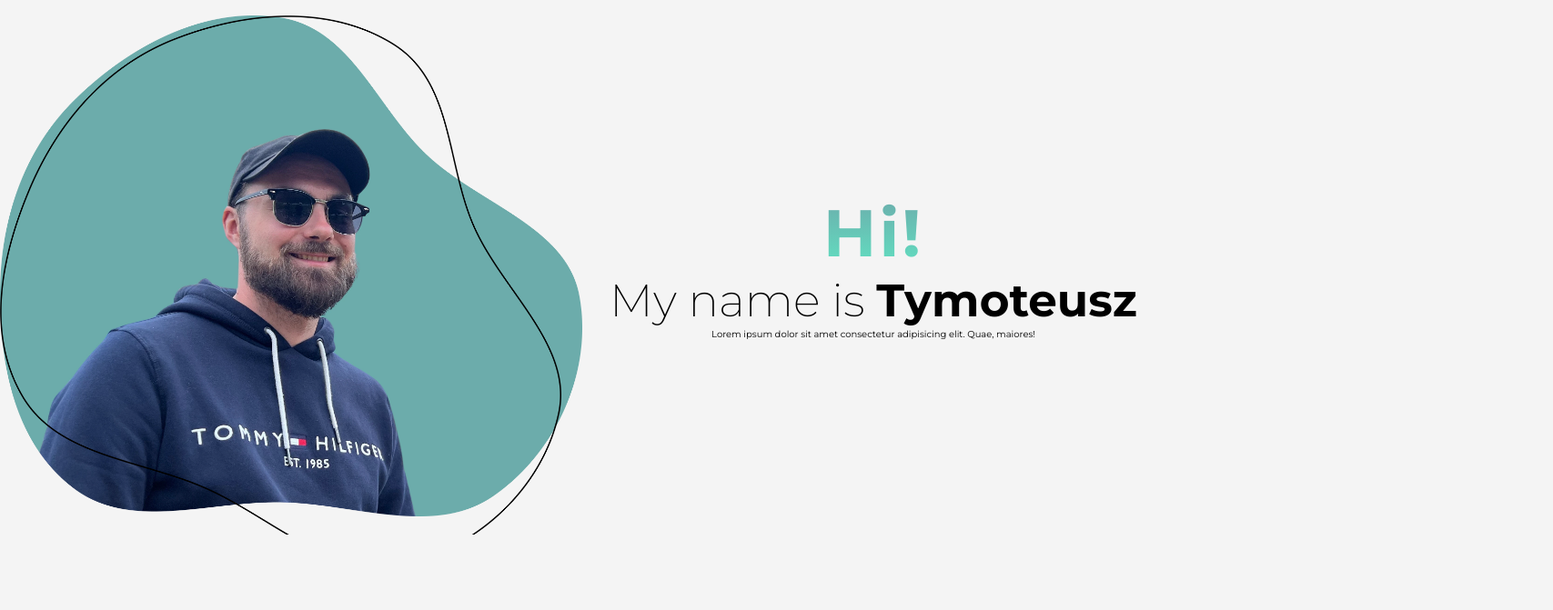
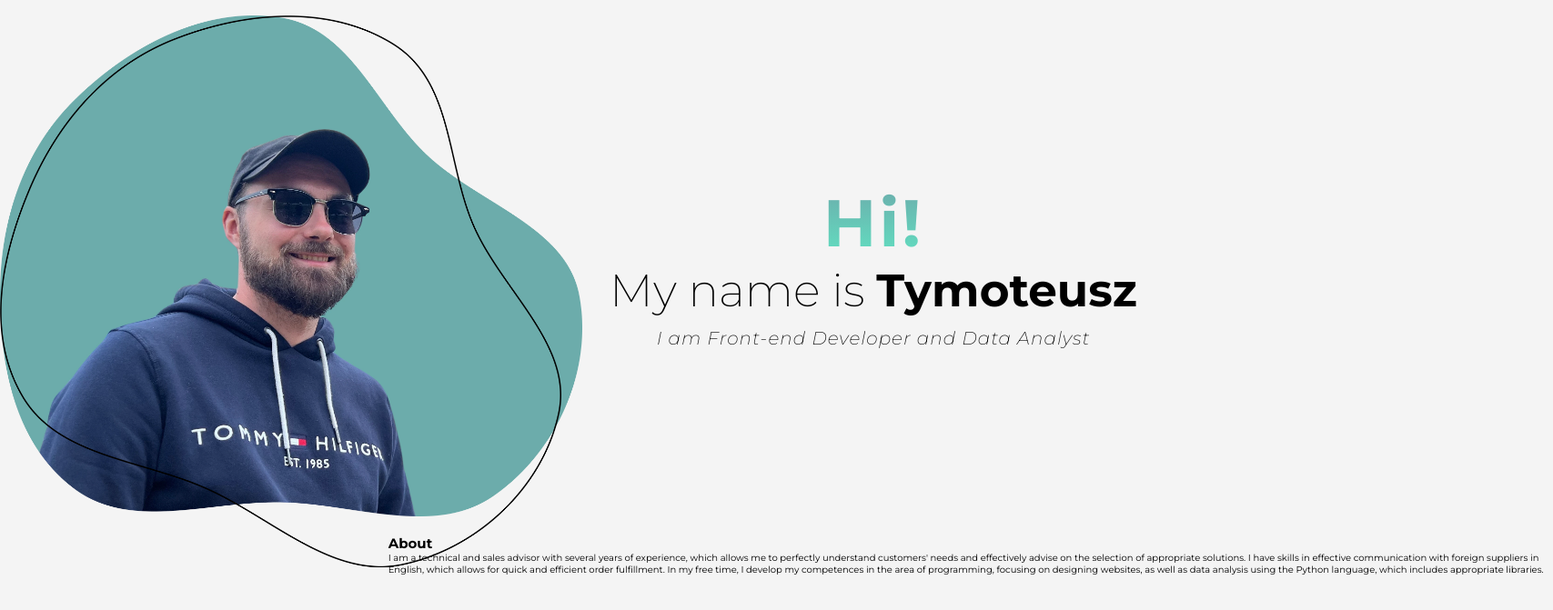
Before and after one commit to TymoteuszHuba/portfolio, a website built with webpack: page src/index.html in a window 1280 px wide. Shown: the part 103-774 px from the top of the page at 91% size, 1707 px wide, since content can reach past the window. Built offline with nearby package versions, Linux system fonts and the light colour scheme.

Commit message:
Updated setup logo in searching card. Moved .hero section into header outside of main, with correct names for each module (also js files).

```diff
--- a/src/index.html
+++ b/src/index.html
@@ -4,7 +4,8 @@
 		<meta charset="UTF-8" />
 		<meta name="viewport" content="width=device-width, initial-scale=1.0" />
 		<!-- tab icon -->
-		<link rel="icon" href="./images/logotype.png" type="image/png" />
+		<link rel="icon" href="favicon.png" type="image/png" />
+
 		<!-- fonts -->
 		<link rel="preconnect" href="https://fonts.googleapis.com" />
 		<link rel="preconnect" href="https://fonts.gstatic.com" crossorigin />
@@ -51,29 +52,41 @@
 				</div>
 			</nav>
 
+			<!-- header.scss -->
+			<header id="header" class="header">
+				<div class="header__image">
+					<div class="header__image-overlay"></div>
+					<img class="header__image-img" alt="Tymoteusz Huba" />
+				</div>
+				<div class="header__text">
+					<p class="header__text-greeting header__text--bold">Hi!</p>
+					<h1 class="header__text-title">
+						My name is
+						<span class="header__text--bold">Tymoteusz</span>
+						<span class="header__text--special"
+							>I am Front-end Developer and Data Analyst</span
+						>
+					</h1>
+				</div>
+			</header>
+
 			<!-- main -->
 			<main class="main">
-				<!-- hero section -->
-				<section id="hero" class="hero">
-					<div class="hero__image">
-						<div class="hero__image-overlay"></div>
-						<img class="hero__image-img" alt="Tymoteusz Huba" />
-					</div>
-					<div class="hero__text">
-						<p class="hero__text-greeting hero__text--bold">Hi!</p>
-						<h1 class="hero__text-title">
-							 My name is
-							<span class="hero__text--bold">Tymoteusz</span>
-						</h1>
-						<p class="hero__text-description">
-							Lorem ipsum dolor sit amet consectetur adipisicing elit. Quae,
-							maiores!
-						</p>
-					</div>
-				</section>
+
 
 				<!-- about section -->
-				<section id="about"></section>
+				<section id="about" class="about">
+					<h2 class="section__title">About</h2>
+					<p class="about__describtion">I am a technical and sales advisor with several years of
+						experience, which allows me to perfectly understand
+						customers' needs and effectively advise on the selection
+						of appropriate solutions. I have skills in effective
+						communication with foreign suppliers in English,
+						which allows for quick and efficient order fulfillment.
+
+						In my free time, I develop my competences in the area of
+						programming, focusing on designing websites, as well as data analysis using the Python language, which includes appropriate libraries.</p>
+				</section>
 
 				<!-- skills section -->
 				<section id="skills"></section>
--- a/src/js/app.js
+++ b/src/js/app.js
@@ -1,7 +1,7 @@
 import '../css/main.css'; // Importowanie pliku SCSS
 import {initImages} from '../js/setImages.js';
 import {setupHamburgerMenu} from '../js/hamburgerMenu.js';
-import {trackMouseMovement} from './hero.js';
+import {trackMouseMovement} from './header.js';
 
 document.addEventListener('DOMContentLoaded', () => {
 	initImages();
--- a/src/js/hamburgerMenu.js
+++ b/src/js/hamburgerMenu.js
@@ -5,11 +5,12 @@ function setupHamburgerMenu() {
 	const navLinks = document.querySelector('.nav__links');
 	const navItems = document.querySelectorAll('.nav__links-link');
 	const main = document.querySelector('.main');
+	const header = document.querySelector('.header');
 	const navLogo = document.querySelector('.nav__logo');
 	const navContact = document.querySelector('.nav__contact-link');
 
 	// create a list of elements to blur
-	const blurElements = [main, navLogo, navContact];
+	const blurElements = [main, navLogo, header, navContact];
 
 	// function which toggle elements in menu
 	function toggleMenu() {
--- a/src/js/hero.js
+++ b/src/js/header.js
@@ -1,8 +1,8 @@
 // function which moves a overlay element on hero image
 const trackMouseMovement = () => {
 	// get elements form website
-	const overlay = document.querySelector('.hero__image-overlay');
-	const heroImage = document.querySelector('.hero__image');
+	const overlay = document.querySelector('.header__image-overlay');
+	const heroImage = document.querySelector('.header__image');
 
 	// checiking if elements exist to reduce errors
 	if (!overlay || !heroImage) return;
--- a/src/js/setImages.js
+++ b/src/js/setImages.js
@@ -19,8 +19,8 @@ const setImageSrc = (selector, src, isBackground = false) => {
 // initialize images on website
 const initImages = () => {
 	setImageSrc('.nav__logo-img', logotype);
-	setImageSrc('.hero__image-img', imgMeSrc);
-	setImageSrc('.hero__image-overlay', overlayMe, true);
+	setImageSrc('.header__image-img', imgMeSrc);
+	setImageSrc('.header__image-overlay', overlayMe, true);
 };
 
 export {initImages};
--- a/src/styles/_base.scss
+++ b/src/styles/_base.scss
@@ -17,9 +17,10 @@ body {
 .layout {
 	display: grid;
 	grid-template-columns: repeat(3, 1fr);
-	grid-template-rows: auto 1fr auto;
+	grid-template-rows: auto auto 1fr auto;
 	grid-template-areas:
 		'nav nav nav'
+        'header header header'
 		'main main main'
 		'footer footer footer';
 	align-items: center;
--- a/src/styles/_hero.scss
+++ b/src/styles/_header.scss
@@ -1,10 +1,10 @@
-.hero {
+.header {
 	display: grid;
 	// grid-template-columns: 1fr;
 	grid-template-columns: repeat(auto-fit, minmax(min(100%, 40rem), 1fr));
 	grid-template-rows: auto;
 	align-items: center;
-	width: 100%;
+	width: 100dvw;
 	// height: 100%;
 	padding: 2rem 0;
 
@@ -46,6 +46,14 @@
 		&--bold {
 			font-weight: 700;
 		}
+
+		&--special {
+			display: block;
+			padding-top: 1rem;
+			font-size: clamp(1.5rem, 1.3171rem + 0.5805vw, 2rem);
+			font-style: italic;
+			letter-spacing: 0.1rem;
+		}
 	}
 
 	@media (min-width: 800px) {
--- a/src/styles/main.scss
+++ b/src/styles/main.scss
@@ -1,7 +1,7 @@
 @import 'base';
 @import 'colors';
 @import 'nav';
-@import 'hero';
+@import 'header';
 
 // main content settings
 .main {
--- a/webpack.config.js
+++ b/webpack.config.js
@@ -72,9 +72,10 @@ module.exports = {
 		new HtmlWebpackPlugin({
 			template: './src/index.html', // Szablon HTML
 			filename: 'index.html', // Wygenerowany plik HTML w folderze dist
+			favicon: './src/images/favicon.png',
 		}),
 		// new FaviconsWebpackPlugin({
-		// 	logo: './src/images/logotype.png', // Ścieżka do Twojego pliku favicon
+		// 	logo: './src/images/favicon.png', // Ścieżka do Twojego pliku favicon
 		// }),
 	],
 };
```
Also changed, not shown: src/css/main.css, src/images/logotype_card.png (added), 1 other file.
